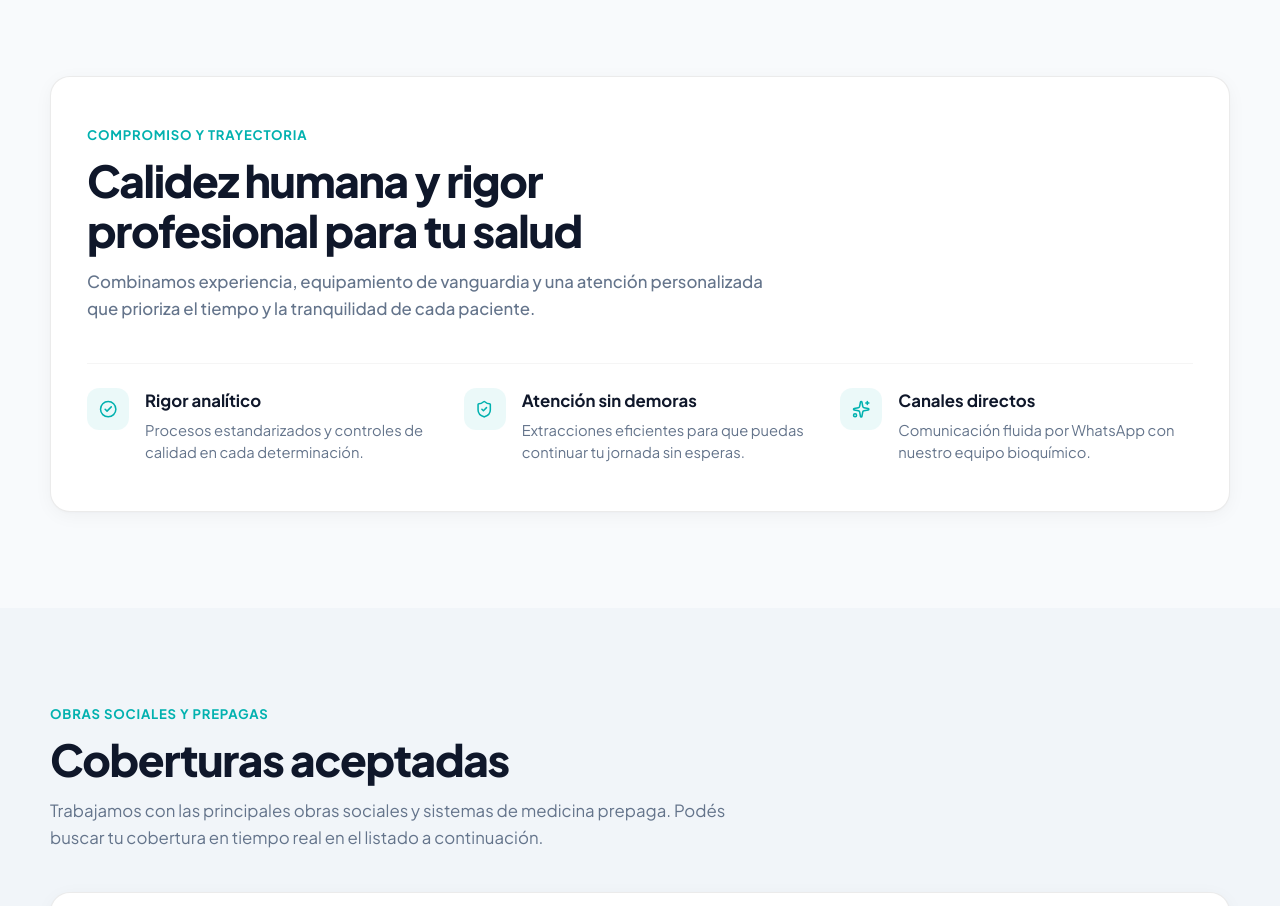
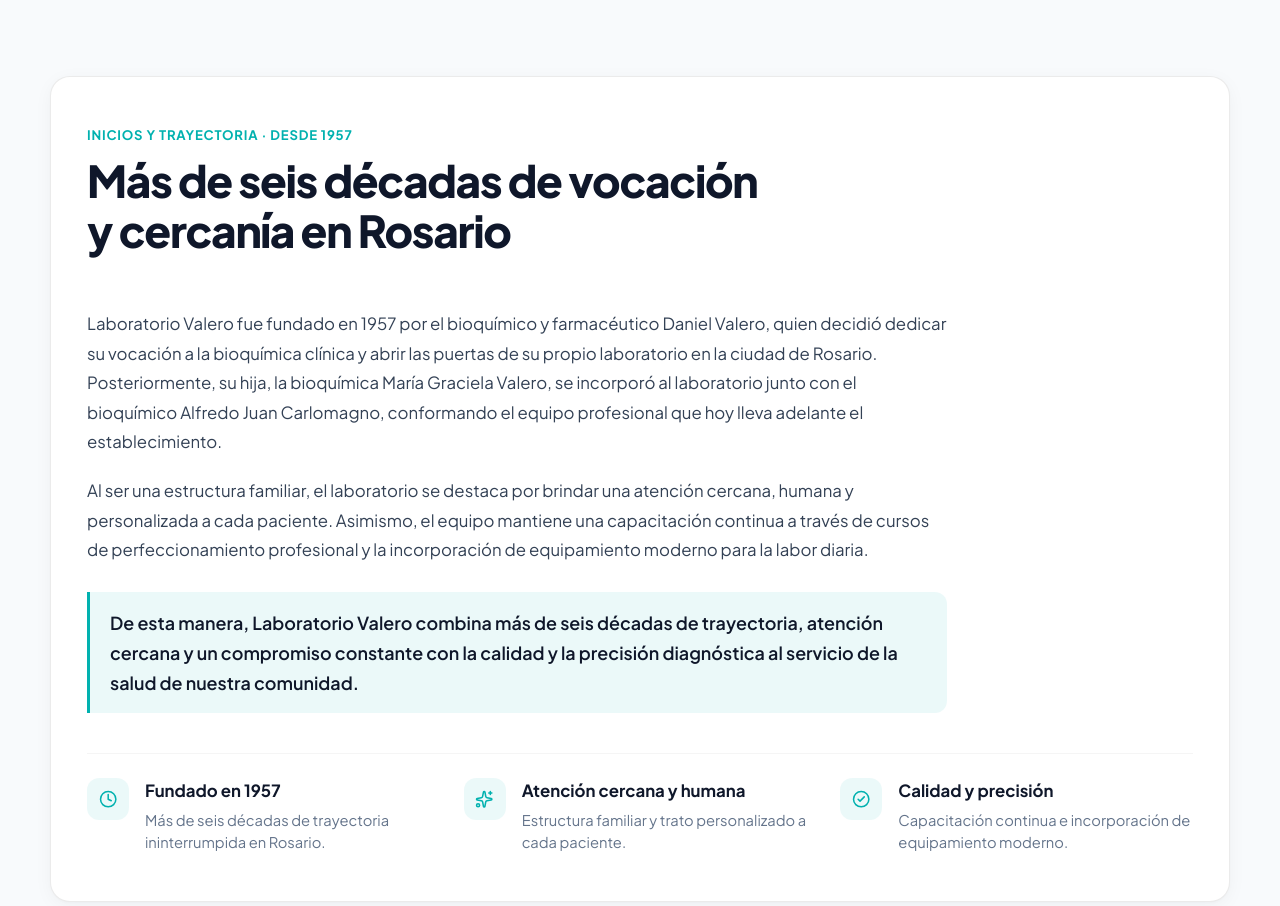
Before and after one commit to franciscobuchini/laboratoriovalero, a React (Vite) app: page / in a window 1280 px wide. Shown: the part 1040-1946 px from the top of the page. Built offline with nearby package versions, Linux system fonts and the light colour scheme.

Commit message:
first commit

```diff
--- a/index.html
+++ b/index.html
@@ -5,7 +5,7 @@
     <meta name="viewport" content="width=device-width, initial-scale=1.0" />
     <meta
       name="description"
-      content="Laboratorio de análisis clínicos y bioquímicos en Rosario. Obras sociales, análisis a domicilio y atención personalizada. Ubicados en Iriondo 2065. Consultá por WhatsApp."
+      content="Laboratorio de análisis clínicos en Rosario. Obras sociales, análisis a domicilio y atención personalizada. Ubicados en Iriondo 2065. Consultá por WhatsApp."
     />
     <meta
       name="keywords"
@@ -40,7 +40,7 @@
           "addressCountry": "AR"
         },
         "telephone": "+54 9 3416 82-4801",
-        "openingHours": "Mo-Fr 07:30-12:00, Mo-Fr 17:00-19:00",
+        "openingHours": "Mo-Fr 07:30-12:00, Mo-Th 16:00-19:00",
         "medicalSpecialty": "ClinicalPathology"
       }
     </script>
--- a/src/App.tsx
+++ b/src/App.tsx
@@ -14,7 +14,6 @@
   Check,
   ArrowRight,
   Sparkles,
-  Activity,
   Droplets,
   Pill,
   FlaskConical,
@@ -67,27 +66,14 @@
   {
     id: 'sangre',
     category: 'rutina',
-    title: 'Sangre de rutina',
-    badge: '8 horas de ayuno',
+    title: 'Control de sangre de rutina',
+    badge: '8 a 12 horas de ayuno',
     icon: Droplets,
-    summary: 'Concurrir con 8 horas de ayuno estricto. Agua solamente si lo necesitás.',
+    summary: 'Concurrir con 8 a 12 horas de ayuno según corresponda.',
     details: [
       'No consumir chicles, caramelos, café, té ni mate durante el período de ayuno.',
       'Evitar comidas copiosas o con alto contenido de grasas la noche anterior.',
       'Bebés y lactantes: ayuno mínimo estipulado de 3 horas.',
-      'Podés beber unos sorbos de agua sola en caso de sed o calor.',
-    ],
-  },
-  {
-    id: 'lipidos',
-    category: 'lipidos',
-    title: 'Triglicéridos o perfil lipídico',
-    badge: '12 horas de ayuno',
-    icon: Activity,
-    summary: 'Requiere 12 horas de ayuno y una cena liviana libre de grasas.',
-    details: [
-      'No ingerir bebidas alcohólicas durante las 24 horas previas al estudio.',
-      'Cenaliviana la noche anterior (sin frituras, embutidos ni lácteos enteros).',
       'Mantener las pautas generales de hidratación sólo con agua.',
     ],
   },
@@ -95,12 +81,12 @@
     id: 'tiroides',
     category: 'tiroides',
     title: 'Medicación tiroidea (TSH / T4)',
-    badge: 'Dosis post-extracción',
+    badge: 'Dosis pre-extracción',
     icon: Pill,
-    summary: 'Si tomás levotiroxina, no la tomes antes de la extracción de sangre.',
+    summary:
+      'Si tomás levotiroxina, pospone la toma hasta después de la extracción, salvo indicación en contrario por parte de tu médico.',
     details: [
       'Concurrí en ayunas al laboratorio para la toma de muestra.',
-      'Llevá tu medicación para tomarla inmediatamente posterior a la extracción.',
       'Para otras medicaciones habituales, seguí la indicación de tu profesional médico.',
     ],
   },
@@ -113,10 +99,10 @@
     summary: 'Usar frasco limpio o estéril según corresponda y descartar el primer chorro.',
     details: [
       'Idealmente recolectar la primera orina de la mañana.',
-      'Si no es posible, asegurar una retención vesical mínima de 3 horas.',
-      'Para urocultivo: higiene genital previa con agua y jabón neutro, secar con toalla limpia.',
-      'Descartar el primer chorro en el inodoro y recolectar la porción media en el frasco.',
-      'Podés retirar frascos estériles sin cargo previamente en nuestro laboratorio.',
+      'Si no es posible, asegurar una retención mínima de 3 horas.',
+      'Para urocultivo: higiene genital previa con agua y jabón nuevo, sin secar.',
+      'Descartar el primer chorro en el inodoro y recolectar el chorro medio en el frasco.',
+      'Podés adquirir frascos estériles previamente en nuestro laboratorio.',
     ],
   },
 ]
@@ -125,17 +111,17 @@
   {
     question: '¿Cuál es el horario de atención y de extracciones?',
     answer:
-      'Atendemos de lunes a viernes de 7:30 a 12:00 y de 17:00 a 19:00. Las extracciones en el laboratorio se realizan de 7:30 a 10:00.',
+      'Atendemos de lunes a viernes de 7:30 a 12:00 y de lunes a jueves de 16:00 a 19:00 (viernes por la tarde cerrado). Las extracciones en el laboratorio se realizan de 7:30 a 10:00.',
   },
   {
     question: '¿Necesito sacar turno para atenderme en el laboratorio?',
     answer:
-      'La atención presencial para extracciones en el laboratorio es por estricto orden de llegada de 7:30 a 10:00. Para extracciones a domicilio sí es necesario coordinar turno previamente por WhatsApp.',
+      'La atención presencial para extracciones en el laboratorio es por orden de llegada de 7:30 a 10:00. Para extracciones a domicilio sí es necesario coordinar turno previamente por WhatsApp.',
   },
   {
     question: '¿Qué documentación debo presentar al concurrir?',
     answer:
-      'Credencial o carnet digital de obra social o prepaga, DNI original y orden médica con datos del paciente, diagnóstico, firma, sello y fecha vigente del profesional solicitante.',
+      'Credencial o carnet digital de obra social o prepaga, DNI y orden médica con datos del paciente, diagnóstico, fecha vigente, firma y sello del profesional solicitante.',
   },
   {
     question: '¿Cómo sé si mi orden requiere autorización previa de mi obra social?',
@@ -150,7 +136,7 @@
   {
     question: '¿Puedo retirar recipientes estériles para orina en el laboratorio?',
     answer:
-      'Sí, podés pasar sin turno durante todo nuestro horario de atención (mañana o tarde) a retirar los frascos estériles necesarios sin ningún costo.',
+      'Sí, podés pasar sin turno durante nuestro horario de atención a adquirir los frascos estériles necesarios.',
   },
 ]
 
@@ -189,7 +175,7 @@
     preview:
       'Pasos esenciales de higiene y técnica del chorro medio para evitar falsos positivos bacterianos.',
     content:
-      'La muestra ideal es la primera orina de la mañana o tras una retención mínima de 3 horas. Para evitar contaminaciones externas, realizá un lavado genital previo con agua y jabón neutro. Al orinar, dejá caer el primer chorro en el inodoro y recolectá la porción media en el recipiente estéril. Cerrá bien la tapa y llevalo al laboratorio dentro de las 2 horas de recolectado.',
+      'La muestra ideal es la primera orina de la mañana o tras una retención mínima de 3 horas. Para evitar contaminaciones externas, realizá un lavado genital previo con agua y jabón nuevo, sin secar. Al orinar, dejá caer el primer chorro en el inodoro y recolectá el chorro medio en el recipiente estéril. Cerrá bien la tapa y llevalo al laboratorio dentro de las 2 horas de recolectado.',
   },
   {
     id: 5,
@@ -274,7 +260,7 @@
               <MapPin className="icon" /> Iriondo 2065, Rosario
             </span>
             <span className="top-bar-item">
-              <Clock className="icon" /> Lun a Vie 7:30 - 12:00 y 17:00 - 19:00
+              <Clock className="icon" /> Lun a Vie 7:30 - 12:00 · Lun a Jue 16:00 - 19:00 (Vie tarde cerrado)
             </span>
             <span className="top-bar-item">
               <Phone className="icon" /> +54 9 3416 82-4801
@@ -299,6 +285,7 @@
         </a>
 
         <nav className="main-nav" aria-label="Navegación principal">
+          <a href="#historia">Inicios</a>
           <a href="#coberturas">Coberturas</a>
           <a href="#preparacion">Preparación</a>
           <a href="#domicilio">A Domicilio</a>
@@ -340,6 +327,9 @@
             aria-hidden="true"
           />
           <div id="mobile-nav-drawer" className="mobile-nav-drawer" role="menu">
+            <a href="#historia" onClick={() => setMobileMenuOpen(false)}>
+              Inicios y Trayectoria
+            </a>
             <a href="#coberturas" onClick={() => setMobileMenuOpen(false)}>
               Coberturas y Obras Sociales
             </a>
@@ -385,7 +375,7 @@
               </h1>
 
               <p className="hero-copy">
-                Laboratorio de análisis clínicos y bioquímicos en Rosario. Orientación clara
+                Laboratorio de análisis clínicos en Rosario. Orientación clara
                 para tus estudios, extracciones por orden de llegada, atención a domicilio y
                 resultados digitales rápidos y seguros.
               </p>
@@ -414,7 +404,7 @@
                 </div>
                 <div className="hero-trust-item">
                   <Clock className="icon" />
-                  <span>Lun a Vie 7:30 - 12:00 y 17:00 - 19:00</span>
+                  <span>Lun a Vie 7:30 - 12:00 · Lun a Jue 16:00 - 19:00 (Vie tarde cerrado)</span>
                 </div>
                 <div className="hero-trust-item">
                   <ShieldCheck className="icon" />
@@ -441,7 +431,7 @@
                   <span className="hub-time-label">Horario de extracciones en laboratorio</span>
                   <span className="hub-time-value">7:30 a 10:00 hs</span>
                   <p className="hub-time-sub">
-                    Lunes a viernes por estricto orden de llegada. Atención ágil y personalizada.
+                    Lunes a viernes por orden de llegada. Atención ágil y personalizada.
                   </p>
                 </div>
               </div>
@@ -495,7 +485,7 @@
             </div>
             <div className="quick-card-text">
               <h3>Extracción a domicilio</h3>
-              <p>De lunes a viernes de 8:00 a 10:00 hs con turno previamente coordinado.</p>
+              <p>De lunes a viernes con turno previamente coordinado.</p>
             </div>
           </div>
 
@@ -515,32 +505,40 @@
           <div className="section-inner">
             <div className="story-card">
               <div className="section-heading" style={{ marginBottom: 0 }}>
-                <p className="eyebrow">Compromiso y Trayectoria</p>
-                <h2>Calidez humana y rigor profesional para tu salud</h2>
-                <p className="story-lead">
-                  Combinamos experiencia, equipamiento de vanguardia y una atención personalizada
-                  que prioriza el tiempo y la tranquilidad de cada paciente.
+                <p className="eyebrow">Inicios y Trayectoria · Desde 1957</p>
+                <h2>Más de seis décadas de vocación y cercanía en Rosario</h2>
+              </div>
+
+              <div className="story-narrative">
+                <p>
+                  Laboratorio Valero fue fundado en 1957 por el bioquímico y farmacéutico Daniel
+                  Valero, quien decidió dedicar su vocación a la bioquímica clínica y abrir las
+                  puertas de su propio laboratorio en la ciudad de Rosario. Posteriormente, su hija,
+                  la bioquímica María Graciela Valero, se incorporó al laboratorio junto con el
+                  bioquímico Alfredo Juan Carlomagno, conformando el equipo profesional que hoy
+                  lleva adelante el establecimiento.
+                </p>
+                <p>
+                  Al ser una estructura familiar, el laboratorio se destaca por brindar una atención
+                  cercana, humana y personalizada a cada paciente. Asimismo, el equipo mantiene una
+                  capacitación continua a través de cursos de perfeccionamiento profesional y la
+                  incorporación de equipamiento moderno para la labor diaria.
+                </p>
+                <p className="story-highlight">
+                  De esta manera, Laboratorio Valero combina más de seis décadas de trayectoria,
+                  atención cercana y un compromiso constante con la calidad y la precisión
+                  diagnóstica al servicio de la salud de nuestra comunidad.
                 </p>
               </div>
 
               <div className="story-pillars">
                 <div className="pillar-item">
                   <div className="pillar-icon">
-                    <CheckCircle2 className="icon" />
+                    <Clock className="icon" />
                   </div>
                   <div className="pillar-content">
-                    <h3>Rigor analítico</h3>
-                    <p>Procesos estandarizados y controles de calidad en cada determinación.</p>
-                  </div>
-                </div>
-
-                <div className="pillar-item">
-                  <div className="pillar-icon">
-                    <ShieldCheck className="icon" />
-                  </div>
-                  <div className="pillar-content">
-                    <h3>Atención sin demoras</h3>
-                    <p>Extracciones eficientes para que puedas continuar tu jornada sin esperas.</p>
+                    <h3>Fundado en 1957</h3>
+                    <p>Más de seis décadas de trayectoria ininterrumpida en Rosario.</p>
                   </div>
                 </div>
 
@@ -549,8 +547,18 @@
                     <Sparkles className="icon" />
                   </div>
                   <div className="pillar-content">
-                    <h3>Canales directos</h3>
-                    <p>Comunicación fluida por WhatsApp con nuestro equipo bioquímico.</p>
+                    <h3>Atención cercana y humana</h3>
+                    <p>Estructura familiar y trato personalizado a cada paciente.</p>
+                  </div>
+                </div>
+
+                <div className="pillar-item">
+                  <div className="pillar-icon">
+                    <CheckCircle2 className="icon" />
+                  </div>
+                  <div className="pillar-content">
+                    <h3>Calidad y precisión</h3>
+                    <p>Capacitación continua e incorporación de equipamiento moderno.</p>
                   </div>
                 </div>
               </div>
@@ -713,7 +721,6 @@
               {[
                 { id: 'todas', label: 'Todas las guías' },
                 { id: 'rutina', label: 'Sangre de rutina' },
-                { id: 'lipidos', label: 'Perfil lipídico' },
                 { id: 'tiroides', label: 'Tiroides (TSH/T4)' },
                 { id: 'orina', label: 'Orina y urocultivo' },
               ].map((category) => (
@@ -772,14 +779,14 @@
               </p>
             </div>
 
-            <div className="domicilio-layout">
+            <div className="domicilio-steps-layout">
               <div className="service-steps">
                 <div className="step-card">
                   <span className="step-number">1</span>
                   <div className="step-body">
                     <h3>Enviá tu orden médica</h3>
                     <p>
-                      Mandanos una foto de la orden junto con tu dirección en Rosario por WhatsApp.
+                      Mandanos una foto de la orden junto con tu dirección por WhatsApp.
                     </p>
                   </div>
                 </div>
@@ -789,8 +796,7 @@
                   <div className="step-body">
                     <h3>Recibí indicaciones y cotización</h3>
                     <p>
-                      Te informamos el ayuno necesario, condiciones de muestra y el arancel según
-                      tu zona.
+                      Te informamos el ayuno necesario, condiciones de muestra y el arancel.
                     </p>
                   </div>
                 </div>
@@ -800,44 +806,15 @@
                   <div className="step-body">
                     <h3>Visita en tu hogar</h3>
                     <p>
-                      Nuestro profesional bioquímico acude en el día y horario convenido de 8:00 a
-                      10:00 hs.
+                      Nuestro profesional bioquímico acude en el día y horario convenido.
                     </p>
                   </div>
                 </div>
               </div>
 
-              <div className="domicilio-benefits">
-                <h3>Ventajas del servicio domiciliario</h3>
-                <div className="benefits-list">
-                  <div className="benefit-item">
-                    <CheckCircle2 className="icon" />
-                    <div>
-                      <strong>Comodidad total</strong>
-                      <span>Evitás traslados matutinos y demoras en salas de espera.</span>
-                    </div>
-                  </div>
-
-                  <div className="benefit-item">
-                    <CheckCircle2 className="icon" />
-                    <div>
-                      <strong>Bioseguridad y materiales estériles</strong>
-                      <span>Mismos estándares de excelencia que en nuestro laboratorio.</span>
-                    </div>
-                  </div>
-
-                  <div className="benefit-item">
-                    <CheckCircle2 className="icon" />
-                    <div>
-                      <strong>Atención para todas las edades</strong>
-                      <span>Adultos mayores, personas en posoperatorio o niños pequeños.</span>
-                    </div>
-                  </div>
-                </div>
-
+              <div className="domicilio-cta-wrapper">
                 <a
                   className="button button-whatsapp"
-                  style={{ width: '100%' }}
                   href={whatsappDomicilioUrl}
                   target="_blank"
                   rel="noreferrer"
@@ -870,7 +847,7 @@
                   <h3>Entrega digital en PDF</h3>
                   <p>
                     Recibí tus informes firmados digitalmente de forma directa en tu WhatsApp o
-                    correo electrónico para reenviárselos al instante a tu médico tratante.
+                    correo electrónico para reenviárselos al instante a tu médico.
                   </p>
                 </div>
               </div>
@@ -882,9 +859,9 @@
                 <div className="result-card-content">
                   <h3>Retiro presencial impreso</h3>
                   <p>
-                    Si necesitás el informe en soporte papel, podés retirarlo en recepción durante
-                    todo nuestro horario de atención habitual (mañana de 7:30 a 12:00 o tarde de
-                    17:00 a 19:00).
+                    Si necesitás el informe en papel, podés retirarlo en recepción durante
+                    nuestro horario de atención habitual (lunes a viernes de 7:30 a 12:00 y lunes a
+                    jueves de 16:00 a 19:00).
                   </p>
                 </div>
               </div>
@@ -1002,7 +979,7 @@
                       </div>
                       <div className="contact-row-content">
                         <strong>Horario de atención general</strong>
-                        <span>Lunes a viernes de 7:30 a 12:00 y de 17:00 a 19:00 hs</span>
+                        <span>Lunes a viernes 7:30 a 12:00 · Lunes a jueves 16:00 a 19:00 hs (viernes tarde cerrado)</span>
                       </div>
                     </div>
 
--- a/src/index.css
+++ b/src/index.css
@@ -862,13 +862,31 @@
   gap: 2.5rem;
 }
 
-.story-lead {
-  font-size: 1.25rem;
-  line-height: 1.6;
-  color: var(--color-ink);
-  font-weight: 500;
-  max-width: 800px;
+.story-narrative {
+  display: flex;
+  flex-direction: column;
+  gap: 1.25rem;
+  max-width: 860px;
+}
+
+.story-narrative p {
   margin: 0;
+  font-size: 1.05rem;
+  line-height: 1.75;
+  color: var(--color-text);
+}
+
+.story-narrative .story-highlight {
+  font-size: 1.12rem;
+  font-weight: 600;
+  color: var(--color-ink);
+  padding-left: 1.25rem;
+  border-left: 3px solid var(--color-primary);
+  line-height: 1.65;
+  margin-top: 0.5rem;
+  background: var(--color-primary-soft);
+  padding: 1rem 1.25rem;
+  border-radius: 0 var(--radius-sm) var(--radius-sm) 0;
 }
 
 .story-pillars {
@@ -1239,28 +1257,36 @@
 /* =========================================================
    EXTRACCIÓN A DOMICILIO
    ========================================================= */
-.domicilio-layout {
-  display: grid;
-  gap: 3rem;
-  align-items: center;
+.domicilio-steps-layout {
+  display: flex;
+  flex-direction: column;
+  gap: 2.5rem;
 }
 
 .service-steps {
   display: grid;
   grid-template-columns: 1fr;
-  gap: 1.25rem;
+  gap: 1.5rem;
 }
 
 .step-card {
   position: relative;
-  padding: 1.75rem;
-  display: flex;
+  padding: 2rem;
+  display: flex;
+  flex-direction: column;
+  align-items: flex-start;
   gap: 1.25rem;
+  transition: all var(--transition-fast);
+}
+
+.step-card:hover {
+  transform: translateY(-2px);
+  border-color: var(--color-border-hover);
 }
 
 .step-number {
-  width: 42px;
-  height: 42px;
+  width: 44px;
+  height: 44px;
   border-radius: var(--radius-pill);
   background: var(--color-primary-gradient);
   color: #ffffff;
@@ -1274,61 +1300,22 @@
 }
 
 .step-body h3 {
-  margin: 0 0 0.35rem;
-  font-size: 1.15rem;
+  margin: 0 0 0.5rem;
+  font-size: 1.18rem;
   font-weight: 700;
   color: var(--color-ink);
 }
 
 .step-body p {
   margin: 0;
-  font-size: 0.92rem;
+  font-size: 0.94rem;
   color: var(--color-muted);
-  line-height: 1.5;
-}
-
-.domicilio-benefits {
-  padding: 2.25rem;
-}
-
-.domicilio-benefits h3 {
-  margin: 0 0 1.25rem;
-  font-size: 1.3rem;
-  font-weight: 800;
-  color: var(--color-ink);
-}
-
-.benefits-list {
-  display: flex;
-  flex-direction: column;
-  gap: 1rem;
-  margin-bottom: 2rem;
-}
-
-.benefit-item {
-  display: flex;
-  align-items: flex-start;
-  gap: 0.8rem;
-}
-
-.benefit-item .icon {
-  width: 1.25rem;
-  height: 1.25rem;
-  color: var(--color-primary);
-  margin-top: 0.15rem;
-}
-
-.benefit-item div strong {
-  display: block;
-  font-size: 0.98rem;
-  color: var(--color-ink);
-  margin-bottom: 0.15rem;
-}
-
-.benefit-item div span {
-  font-size: 0.88rem;
-  color: var(--color-muted);
-  line-height: 1.4;
+  line-height: 1.55;
+}
+
+.domicilio-cta-wrapper {
+  display: flex;
+  justify-content: center;
 }
 
 /* =========================================================
@@ -1822,11 +1809,11 @@
   }
 
   .prep-grid {
-    grid-template-columns: repeat(2, 1fr);
-  }
-
-  .domicilio-layout {
-    grid-template-columns: 1.1fr 0.9fr;
+    grid-template-columns: repeat(auto-fit, minmax(320px, 1fr));
+  }
+
+  .service-steps {
+    grid-template-columns: repeat(3, 1fr);
   }
 
   .results-grid {
@@ -1850,6 +1837,14 @@
 
   .hero-inner {
     grid-template-columns: 1.2fr 0.8fr;
+  }
+
+  .prep-grid {
+    grid-template-columns: repeat(3, 1fr);
+  }
+
+  .prep-grid:has(> :only-child) {
+    grid-template-columns: minmax(320px, 580px);
   }
 
   .section {
```
